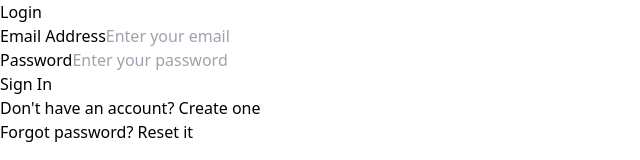
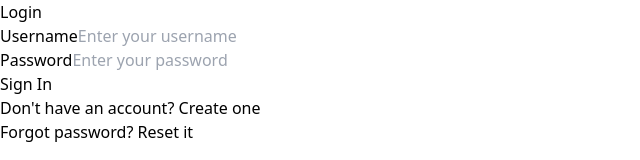
Before and after one commit to anandspaces/magadh-rasam, a React (Vite) app in the folder frontend/: page /login in a window 1280 px wide. Shown: the top 160 px of the page, without its empty margins (0-640 px from the left). Built offline with nearby package versions, Linux system fonts and the light colour scheme.

Commit message:
improved register andlogin page

```diff
--- a/frontend/src/pages/Login.tsx
+++ b/frontend/src/pages/Login.tsx
@@ -1,22 +1,45 @@
+import axios from "axios";
 import { useState } from "react";
 import { useNavigate } from "react-router-dom";
 
 const Login = () => {
-  const [email, setEmail] = useState("");
+  const [username, setUsername] = useState("");
   const [password, setPassword] = useState("");
   const [error, setError] = useState("");
   const navigate = useNavigate();
 
-  function handleSubmit(e: React.FormEvent<HTMLFormElement>) {
+  // function handleSubmit(e: React.FormEvent<HTMLFormElement>) {
+  //   e.preventDefault();
+  //   if (!username || !password) {
+  //     setError("Both fields are required.");
+  //     return;
+  //   }
+  //   setError("");
+  //   // Mock login success
+  //   navigate("/menu");
+  // }
+
+  const handleSubmit = async (e: React.FormEvent) => {
     e.preventDefault();
-    if (!email || !password) {
-      setError("Both fields are required.");
+    if (!username || !password) {
+      setError("All fields are required.");
       return;
+    } else {
+      setError("");
     }
-    setError("");
-    // Mock login success
-    navigate("/menu");
-  }
+
+    try {
+      const response = await axios.post("http://localhost:8000/api/login/", {
+        username: username,
+        password: password,
+      });
+      localStorage.setItem("accessToken", response.data.access);
+      localStorage.setItem("refreshToken", response.data.refresh);
+      navigate("/dashboard");
+    } catch (err) {
+      setError("Invalid username or password.");
+    }
+  };
 
   return (
     <div className="min-h-screen flex items-center justify-center bg-gray-50">
@@ -34,17 +57,17 @@ const Login = () => {
         <form className="space-y-4" onSubmit={handleSubmit}>
           <div>
             <label
-              htmlFor="email"
+              htmlFor="username"
               className="block text-sm font-medium text-gray-700"
             >
-              Email Address
+              Username
             </label>
             <input
-              id="email"
-              type="email"
-              placeholder="Enter your email"
-              value={email}
-              onChange={(e) => setEmail(e.target.value)}
+              id="username"
+              type="username"
+              placeholder="Enter your username"
+              value={username}
+              onChange={(e) => setUsername(e.target.value)}
               className="mt-1 block w-full rounded-md border border-gray-300 p-2 focus:outline-none focus:ring-2 focus:ring-yellow-500"
               required
             />
--- a/frontend/src/pages/Register.tsx
+++ b/frontend/src/pages/Register.tsx
@@ -1,3 +1,4 @@
+import axios from "axios";
 import { useState } from "react";
 import { useNavigate } from "react-router-dom";
 
@@ -8,17 +9,37 @@ const Register = () => {
   const [error, setError] = useState("");
   const navigate = useNavigate();
 
-  const handleSubmit = (e: React.FormEvent<HTMLFormElement>) => {
+  // const handleSubmit = (e: React.FormEvent<HTMLFormElement>) => {
+  //   e.preventDefault();
+
+  //   if (!username || !email || !password) {
+  //     setError("All fields are required.");
+  //     return;
+  //   }
+
+  //   // Mock successful registration
+  //   setError("");
+  //   navigate("/menu");
+  // };
+
+  const handleSubmit = async (e: React.FormEvent) => {
     e.preventDefault();
-
     if (!username || !email || !password) {
       setError("All fields are required.");
       return;
+    } else {
+      setError("");
     }
-
-    // Mock successful registration
-    setError("");
-    navigate("/menu");
+    try {
+      await axios.post("http://localhost:8000/api/register/",{
+        username: username,
+        email: email,
+        password: password,
+      });
+      navigate("/");
+    } catch (err) {
+      setError("Registration failed. Try again.",);
+    }
   };
 
   return (
```
